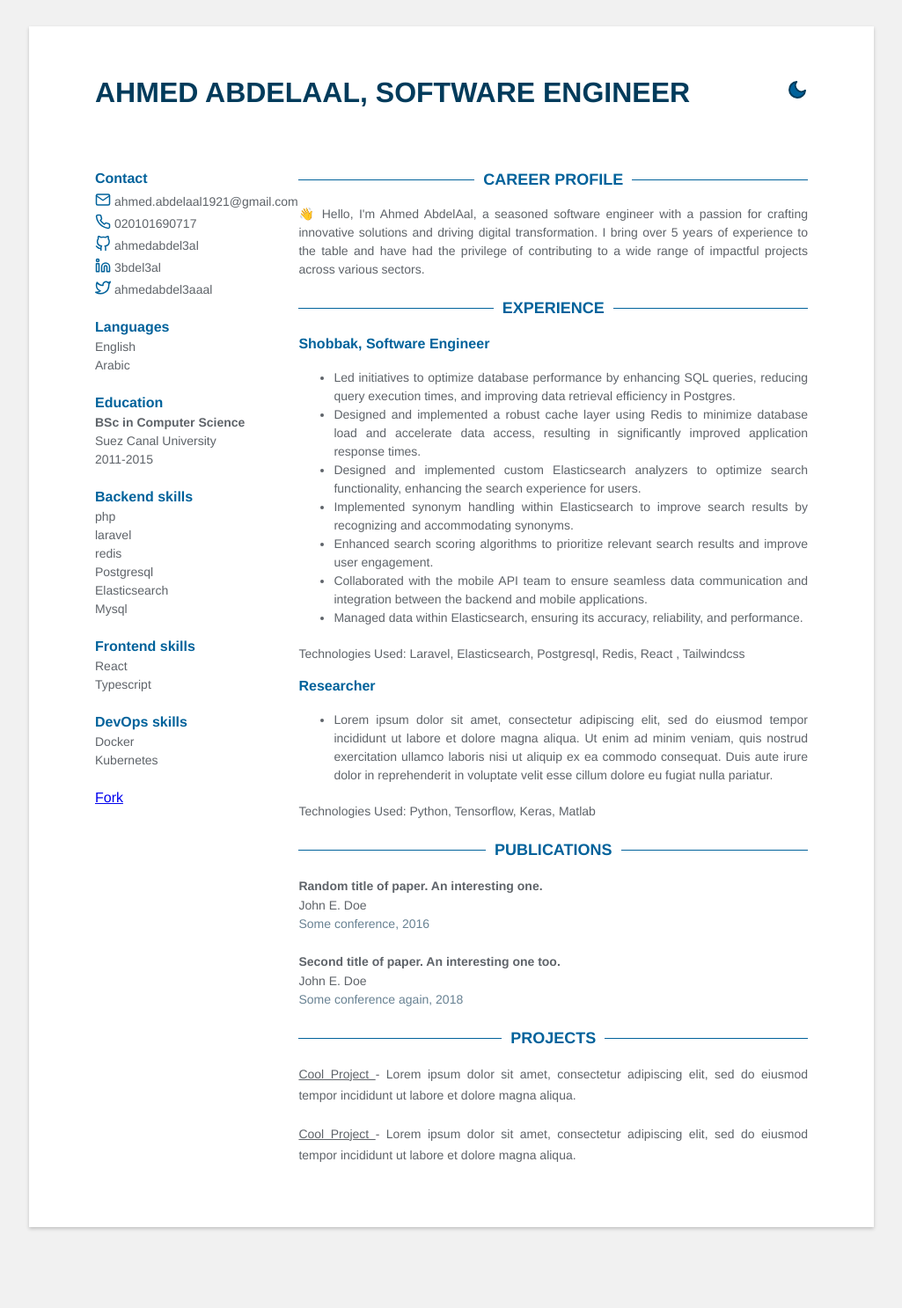
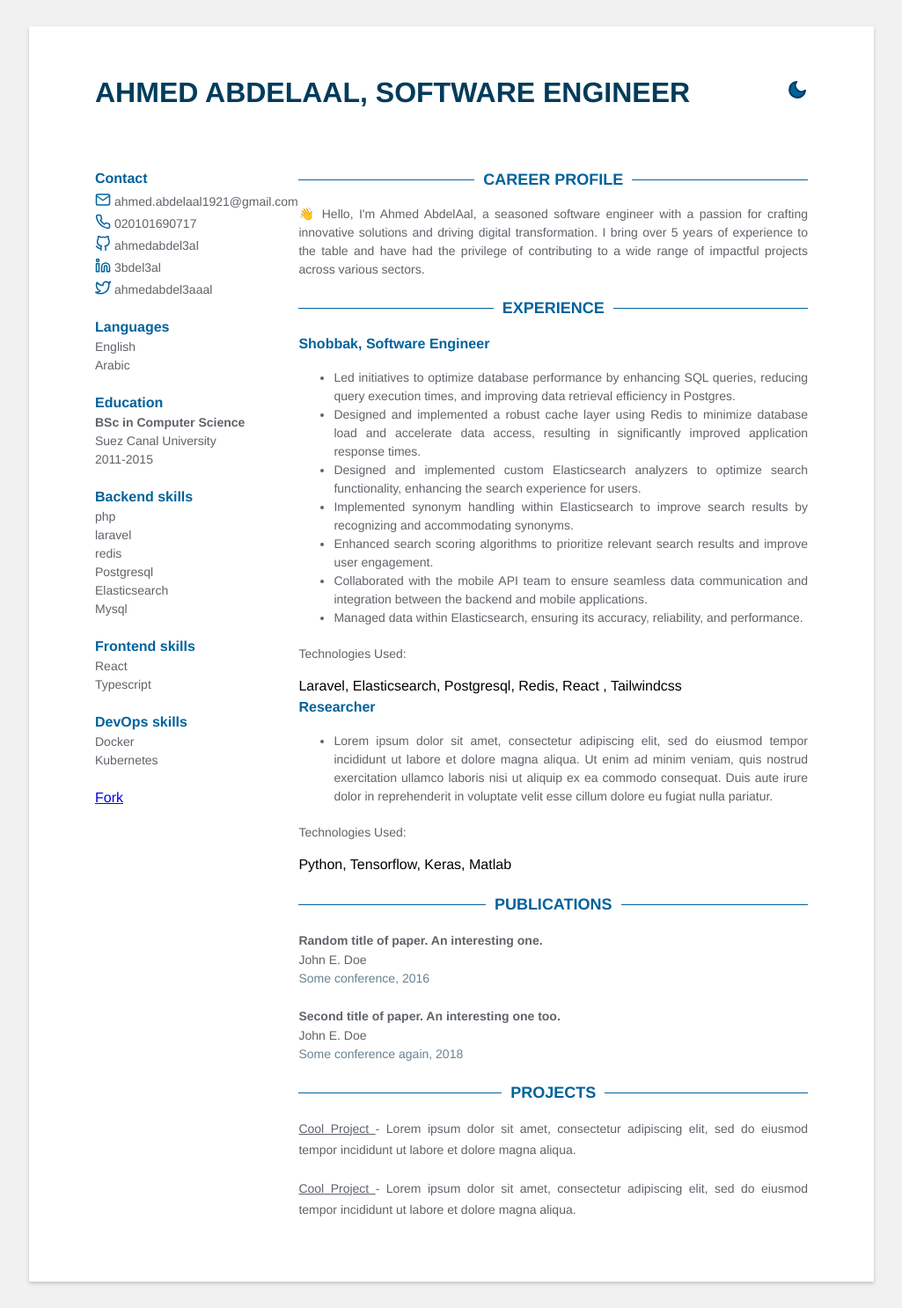
Before and after one commit to ahmedabdel3al/ahmedabdel3al.github.io, a Jekyll site: the page built from index.html, in a window 1280 px wide. Shown: the whole page at 88% size, without its empty margins (127-1152 px from the left). Built offline with Jekyll 4.4.1, drawn with Linux system fonts in a browser that asks for light colours; before the commit the page ends 1425 px from its top, so only the background shows below that.

Commit message:
Update experience.html

```diff
--- a/_includes/experience.html
+++ b/_includes/experience.html
@@ -16,7 +16,8 @@
              </ul>
            </section>
 
-            <p class="technologies">Technologies Used: <span class="degree">{{exp.technologies_used}}</span></p>
+            <p class="technologies">Technologies Used: </p>
+            <span class="degree">{{exp.technologies_used}}</span>
         </div>
 
     {% endfor %}
```
